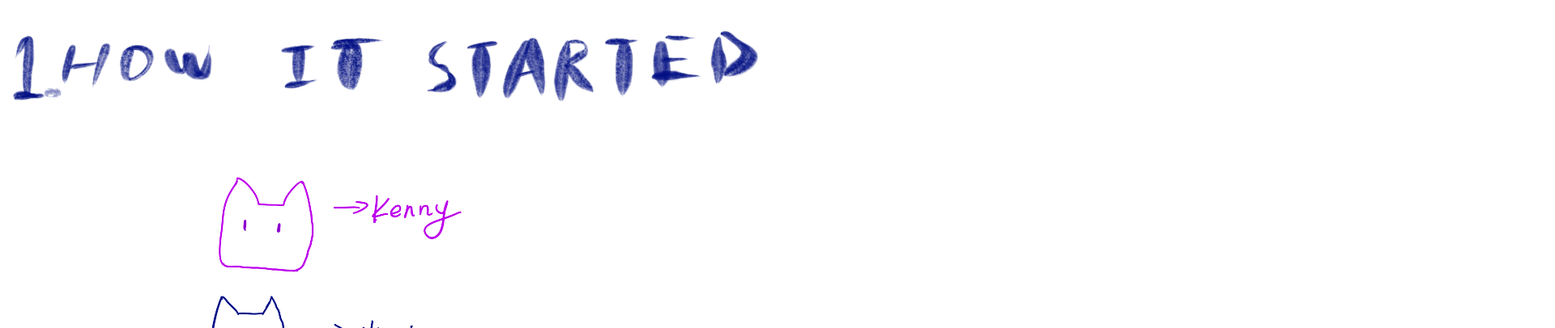
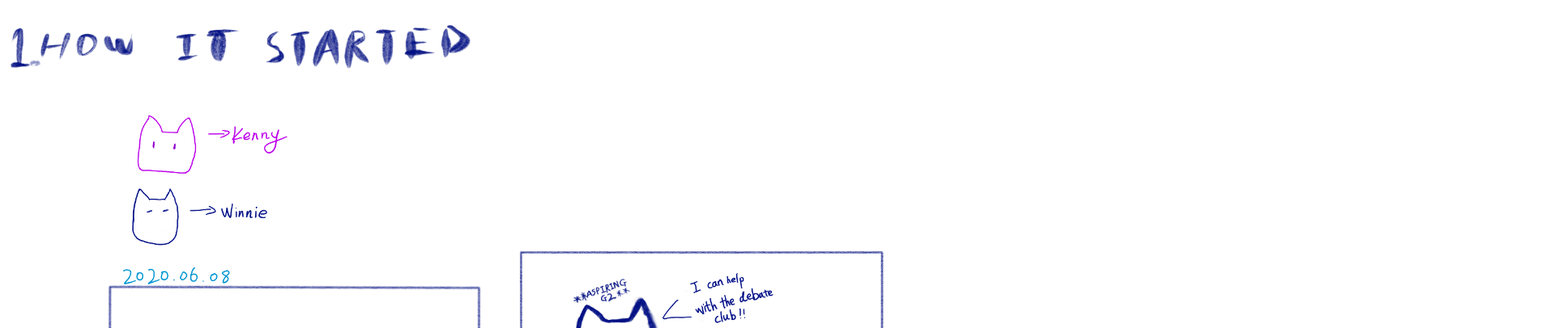
Before and after one commit to kenny-pan/wynnke-site, a plain HTML site: page index.html in a window 1280 px wide. Shown: the part 210-616 px from the top of the page at 81% size, 1920 px wide, since content can reach past the window. Drawn offline with Linux system fonts and the light colour scheme.

Commit message:
Update index.html

```diff
--- a/index.html
+++ b/index.html
@@ -11,6 +11,6 @@
     <h3>"Love alters not with his brief hours and weeks,
 But bears it out even to the edge of doom." -- Sonnet 116</h3>
     <h1>How It All Started</h1>
-    <img src="images/Cartoon1.PNG" alt="Cartoon1 - How It All Started">
+    <img src="images/Cartoon1.PNG" alt="Cartoon1 - How It All Started" style="width: 100%; height: auto;">
   </body>
 </html>
```
